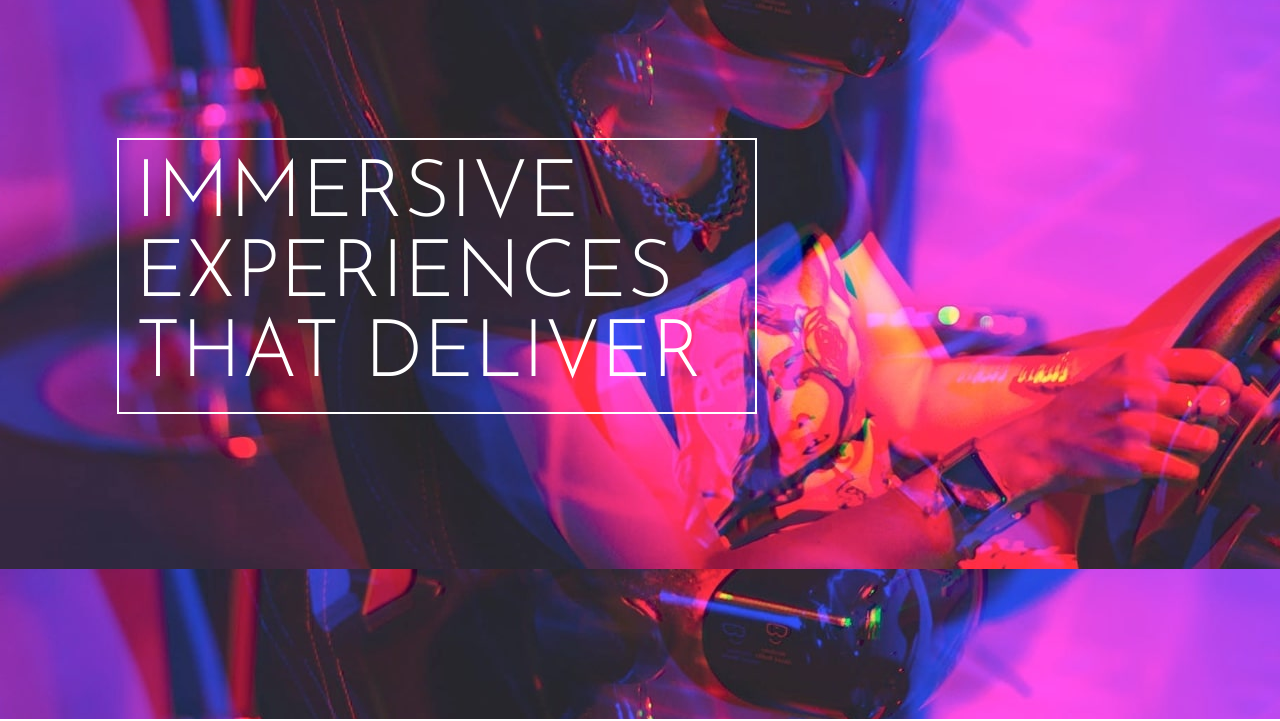
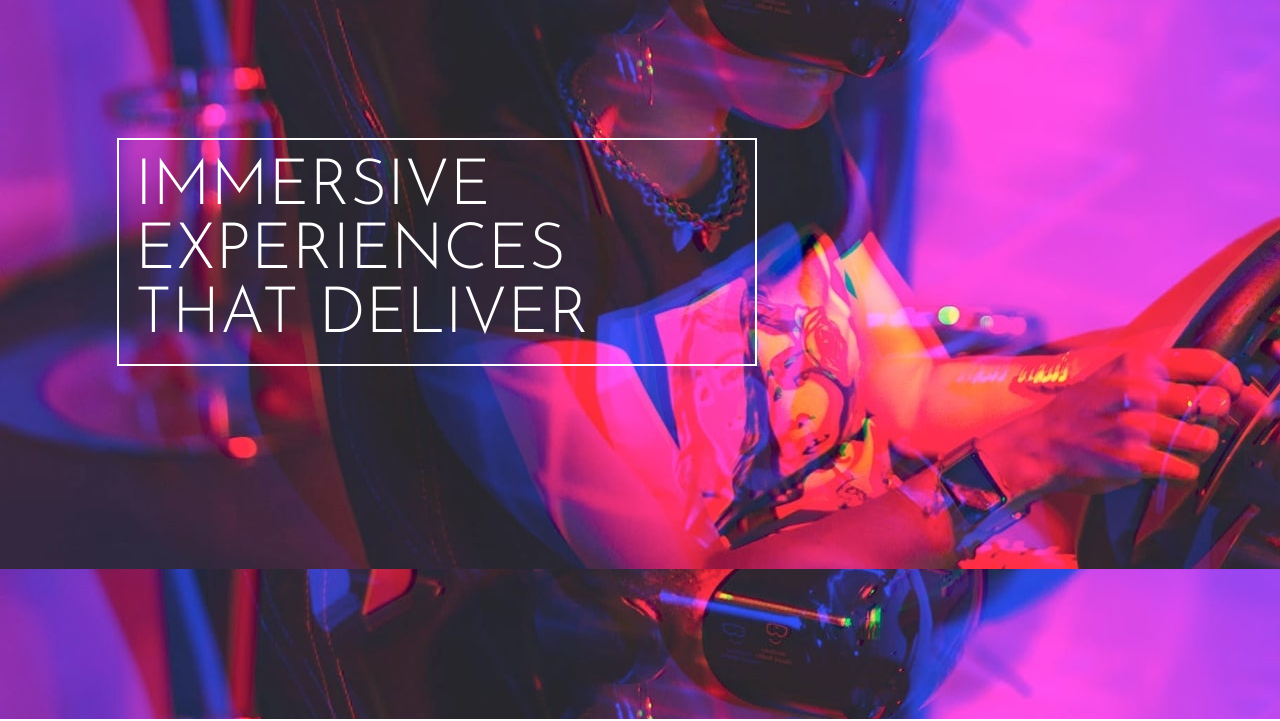
Before and after one commit to kuchingneko28/loopstudio-landingpage, a plain HTML site: page index.html in a window 1280 px wide. Shown: the part 81-802 px from the top of the page. Drawn offline with Linux system fonts and the light colour scheme.

Commit message:
fix font size

```diff
--- a/css/_hero.css
+++ b/css/_hero.css
@@ -12,7 +12,7 @@
   margin-block: 10rem;
 }
 .hero-heading h1 {
-  font-size: 3rem;
+  font-size: 2.5rem;
   font-weight: 300;
   color: var(--White);
 }
--- a/css/_media-query.css
+++ b/css/_media-query.css
@@ -32,7 +32,7 @@
     background: url("../images/desktop/image-hero.jpg");
   }
   .hero-heading h1 {
-    font-size: 5rem;
+    font-size: 4rem;
   }
   .burger {
     display: none;
```
